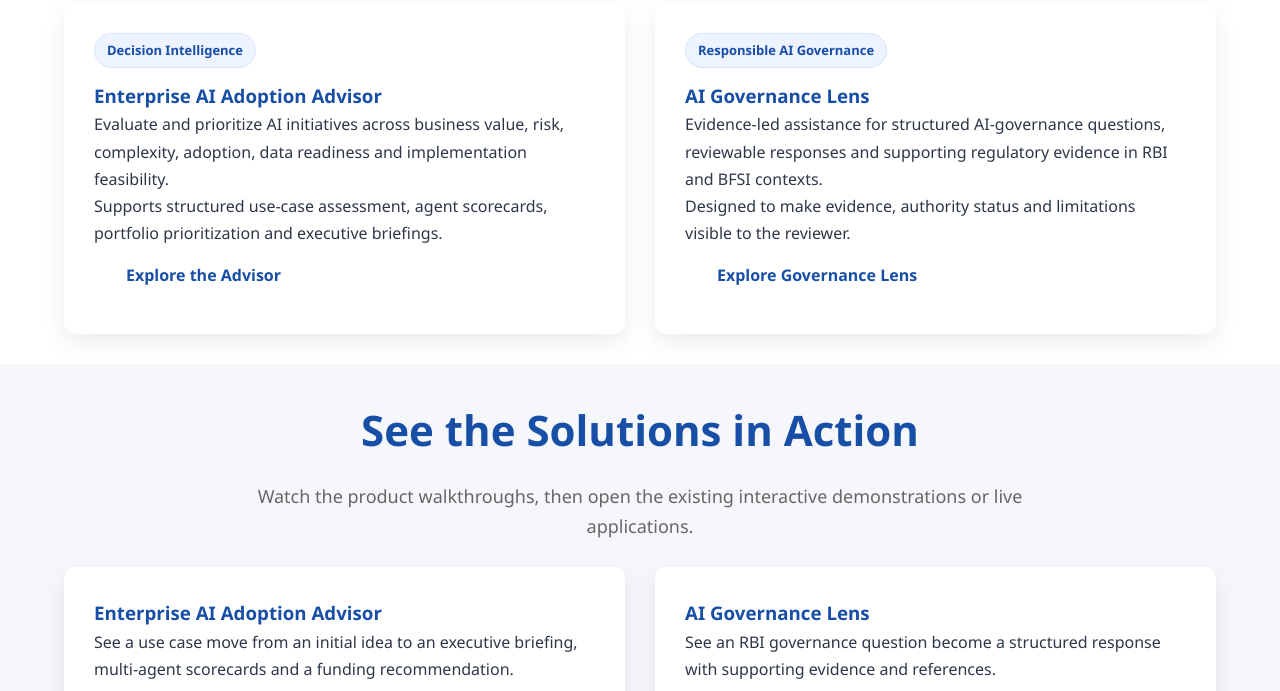
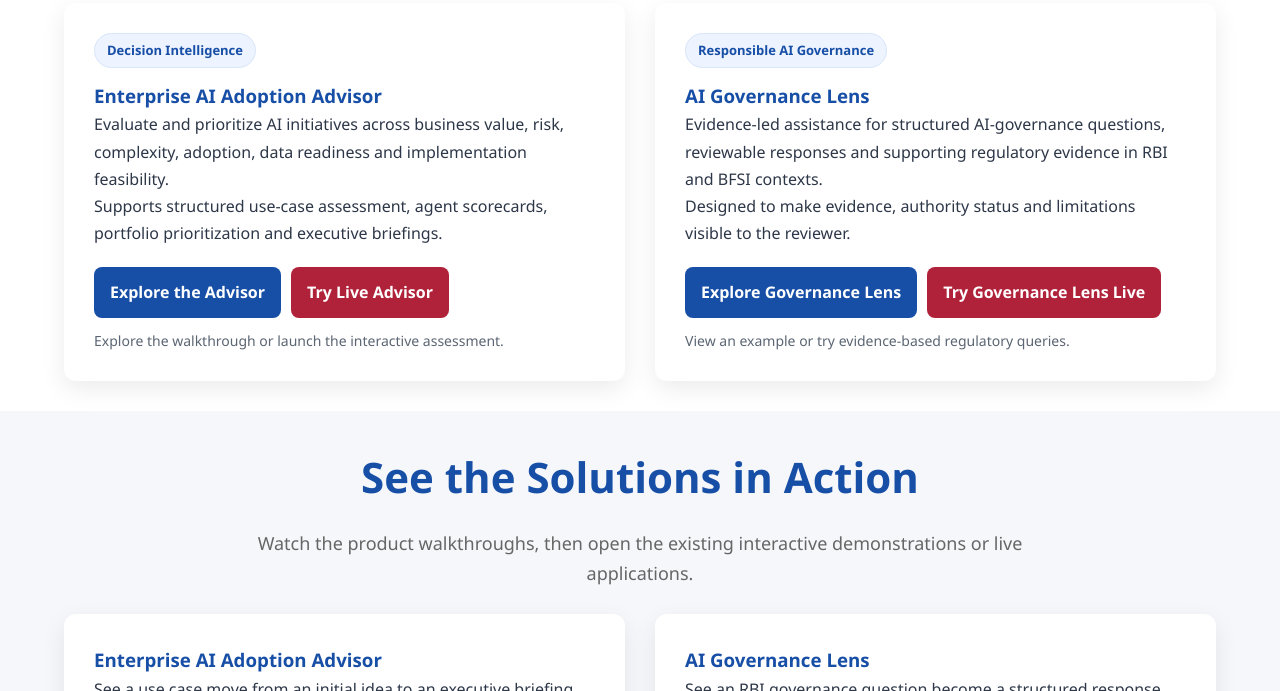
Before and after one commit to net2user/net2user-website, a plain HTML site: page projects.html in a window 1280 px wide. Shown: the part 803-1494 px from the top of the page. Drawn offline with Linux system fonts and the light colour scheme.

Commit message:
Improve AI Solutions demo discovery and guidance

```diff
--- a/projects.html
+++ b/projects.html
@@ -9,6 +9,12 @@
 <!-- Page-specific refinements. The shared site theme remains in css/styles.css. -->
 <style>
 .solution-label{display:inline-block;margin-bottom:12px;padding:5px 12px;border-radius:20px;background:#edf3ff;color:#174EA6;border:1px solid #d8e5fa;font-size:13px;font-weight:700}
+.solution-actions{justify-content:flex-start;gap:10px;margin-top:20px}
+.solution-actions a{padding:12px 16px;border-radius:8px;text-decoration:none;font-weight:700;transition:.3s;text-align:center}
+.solution-actions .btn-primary{background:#174EA6;color:#fff}
+.solution-actions .btn-live{background:#B0223A;color:#fff}
+.solution-guidance{margin:12px 0 0;color:#5b6573;font-size:14px;line-height:1.5}
+.solution-actions a:hover{transform:translateY(-3px)}
 .solution-card h3,.demo-card h3,.workflow-card h3{color:#174EA6}
 .demo-card{display:flex;flex-direction:column;height:100%}
 .demo-card img{width:100%;height:auto;max-height:290px;object-fit:contain;background:#F5F7FA;border-radius:10px;margin:18px 0}
@@ -54,14 +60,22 @@
 <h3>Enterprise AI Adoption Advisor</h3>
 <p>Evaluate and prioritize AI initiatives across business value, risk, complexity, adoption, data readiness and implementation feasibility.</p>
 <p>Supports structured use-case assessment, agent scorecards, portfolio prioritization and executive briefings.</p>
+<div class="buttons solution-actions">
 <a href="#eaaa-demo" class="btn-primary">Explore the Advisor</a>
+<a href="https://multi-agent-enterprise-ai-adoption-advisor-ixmdm7zxqmqrhxgkzna.streamlit.app/" class="btn-live" target="_blank" rel="noopener noreferrer">Try Live Advisor</a>
+</div>
+<p class="solution-guidance">Explore the walkthrough or launch the interactive assessment.</p>
 </div>
 <div class="service-card solution-card">
 <span class="solution-label">Responsible AI Governance</span>
 <h3>AI Governance Lens</h3>
 <p>Evidence-led assistance for structured AI-governance questions, reviewable responses and supporting regulatory evidence in RBI and BFSI contexts.</p>
 <p>Designed to make evidence, authority status and limitations visible to the reviewer.</p>
+<div class="buttons solution-actions">
 <a href="#agl-demo" class="btn-primary">Explore Governance Lens</a>
+<a href="https://ai-governance-lens-api.onrender.com" class="btn-live" target="_blank" rel="noopener noreferrer">Try Governance Lens Live</a>
+</div>
+<p class="solution-guidance">View an example or try evidence-based regulatory queries.</p>
 </div>
 </div></div></section>
 
```
